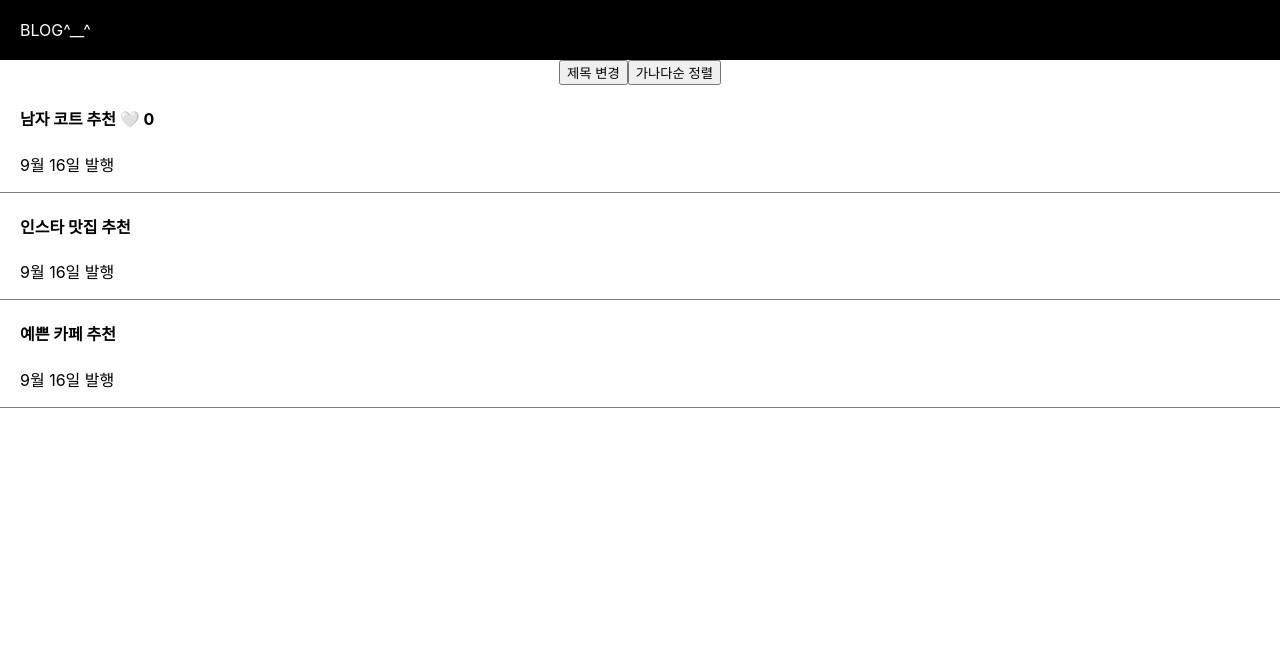
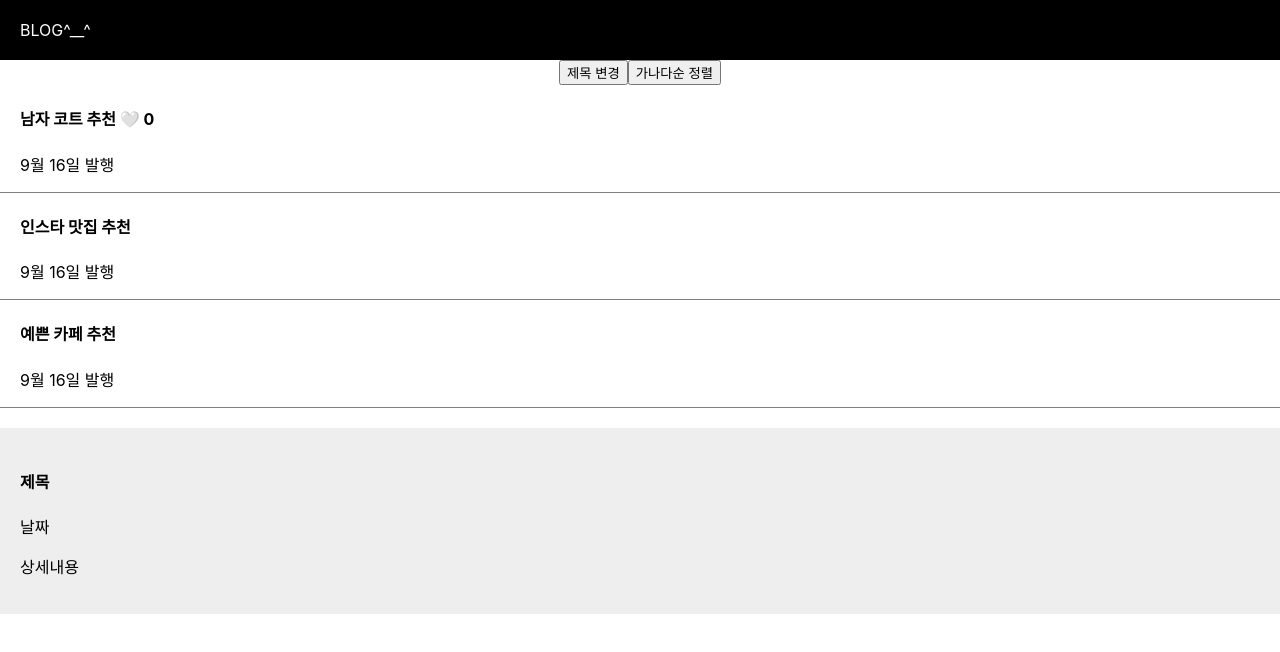
Before and after one commit to yongb2n/react-dev-blog, a React (Create React App) app: page / in a window 1280 px wide. Shown: the top 652 px of the page. Built offline with nearby package versions, Linux system fonts and the light colour scheme.

Commit message:
modal 컴포넌트 생성

```diff
--- a/src/App.css
+++ b/src/App.css
@@ -17,6 +17,13 @@
 
 div {
   box-sizing : border-box
+}
+
+.modal{
+  margin-top : 20px;
+  padding : 20px;
+  background : #eee;
+  text-align : left;
 }
 
 .list {
--- a/src/App.js
+++ b/src/App.js
@@ -61,8 +61,21 @@
         <h4>{title[2]}</h4>
         <p>9월 16일 발행</p>
       </div>
+
+      <Modal />
+
     </div>
   );
 }
 
+const Modal = () => {
+  return (
+    <div className="modal">
+      <h4>제목</h4>
+      <p>날짜</p>
+      <p>상세내용</p>
+    </div>
+  )
+}
+
 export default App;
```
